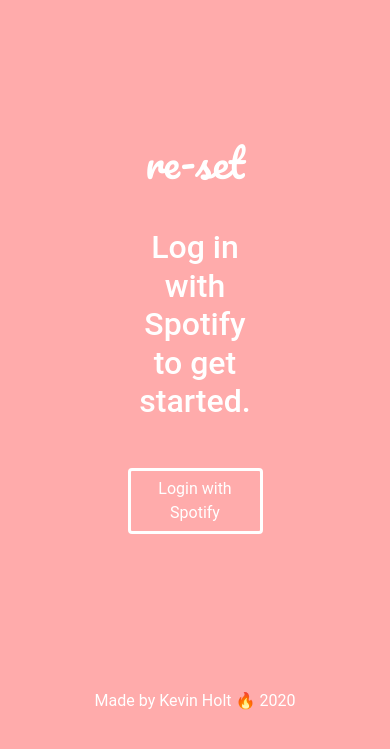
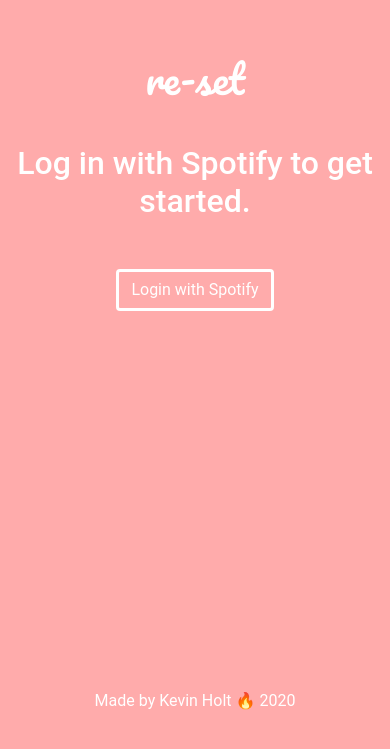
Before and after one commit to holt16589/re-set, a React app in the folder client/: page /login in a window 390 px wide. Shown: the part 115-864 px from the top of the page. Built offline with nearby package versions, Linux system fonts and the light colour scheme; what spotify-web-api-js would draw is missing.

Commit message:
updated login component css

```diff
--- a/client/src/components/Login/Login.css
+++ b/client/src/components/Login/Login.css
@@ -20,8 +20,9 @@
 }
 
 .login-section{
-    margin-top: 10vh;
+    margin-top: 30vh;
     text-align: center;
+    color: white;
     -webkit-touch-callout: none; /* iOS Safari */
     -webkit-user-select: none; /* Safari */
     -khtml-user-select: none; /* Konqueror HTML */
@@ -33,3 +34,9 @@
 h2{
     margin-bottom: 1.5em;
 }
+
+@media (max-width: 600px) {
+.login-section{
+    margin-top: 20vh;
+}
+}
--- a/client/src/components/Login/Login.js
+++ b/client/src/components/Login/Login.js
@@ -42,7 +42,6 @@
 
         return(
                 <React.Fragment>
-<Container className = "about-section" fluid>
         <Row><Col>
         <div className="container login-section">
       <div id="login">
@@ -52,7 +51,6 @@
       </div>
     </div>
         </Col></Row>
-</Container>
 <Footer />
 </React.Fragment>
         )
```
